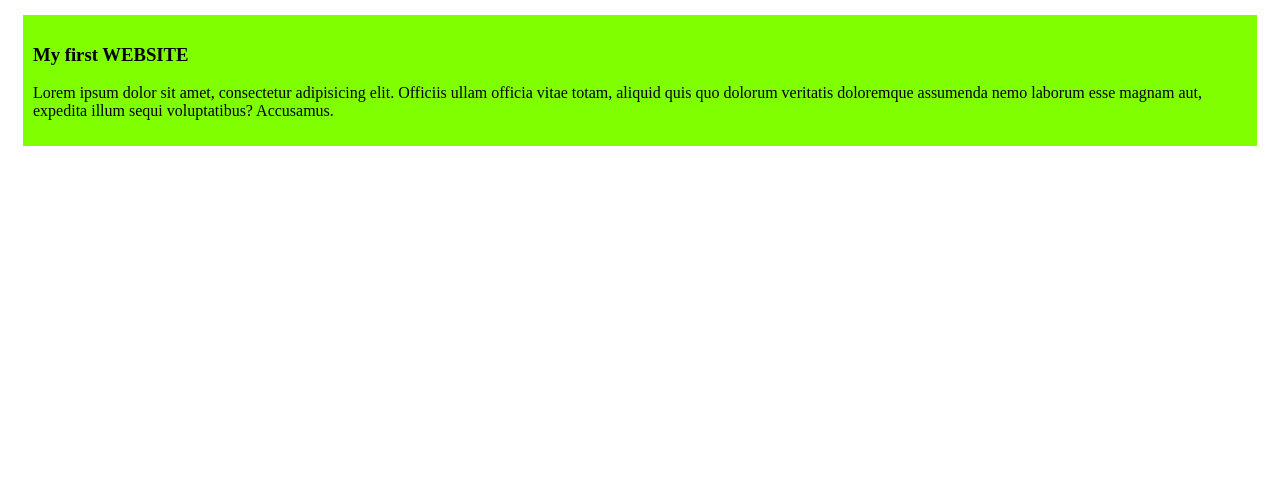
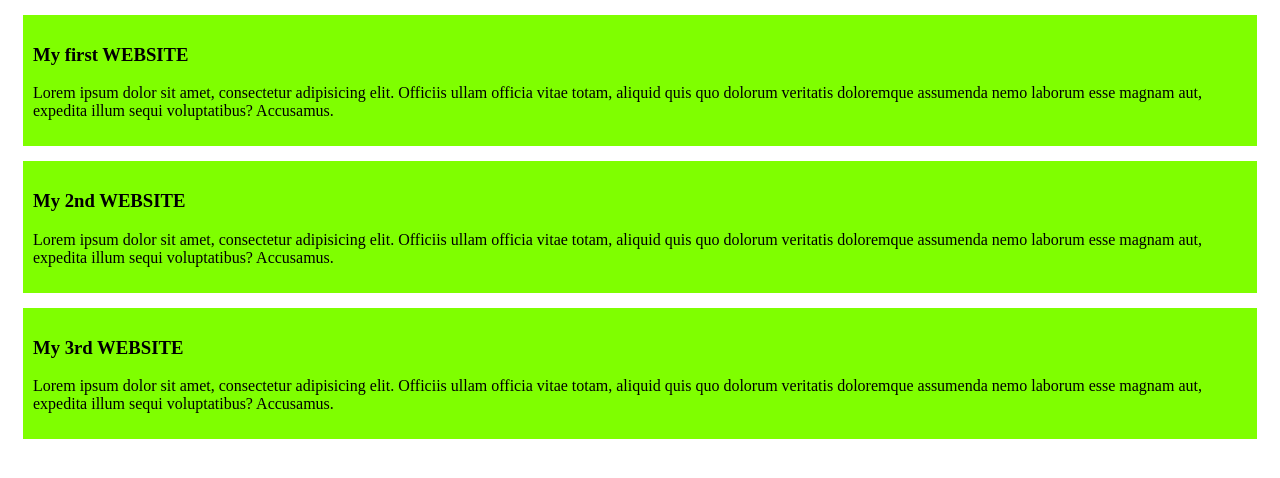
Before and after one commit to al-azadi/my-second, a plain HTML site: page Index.html in a window 1280 px wide. Drawn offline with Linux system fonts and the light colour scheme.

Commit message:
added two more

```diff
--- a/Index.html
+++ b/Index.html
@@ -14,5 +14,19 @@
              doloremque assumenda nemo laborum esse magnam aut, expedita illum sequi voluptatibus?
              Accusamus.</p>
     </div>
+    <div>
+        <h3>My 2nd WEBSITE</h3>
+        <p>Lorem ipsum dolor sit amet, consectetur adipisicing elit.
+             Officiis ullam officia vitae totam, aliquid quis quo dolorum veritatis
+             doloremque assumenda nemo laborum esse magnam aut, expedita illum sequi voluptatibus?
+             Accusamus.</p>
+    </div>
+    <div>
+        <h3>My 3rd WEBSITE</h3>
+        <p>Lorem ipsum dolor sit amet, consectetur adipisicing elit.
+             Officiis ullam officia vitae totam, aliquid quis quo dolorum veritatis
+             doloremque assumenda nemo laborum esse magnam aut, expedita illum sequi voluptatibus?
+             Accusamus.</p>
+    </div>
 </body>
 </html>
```
